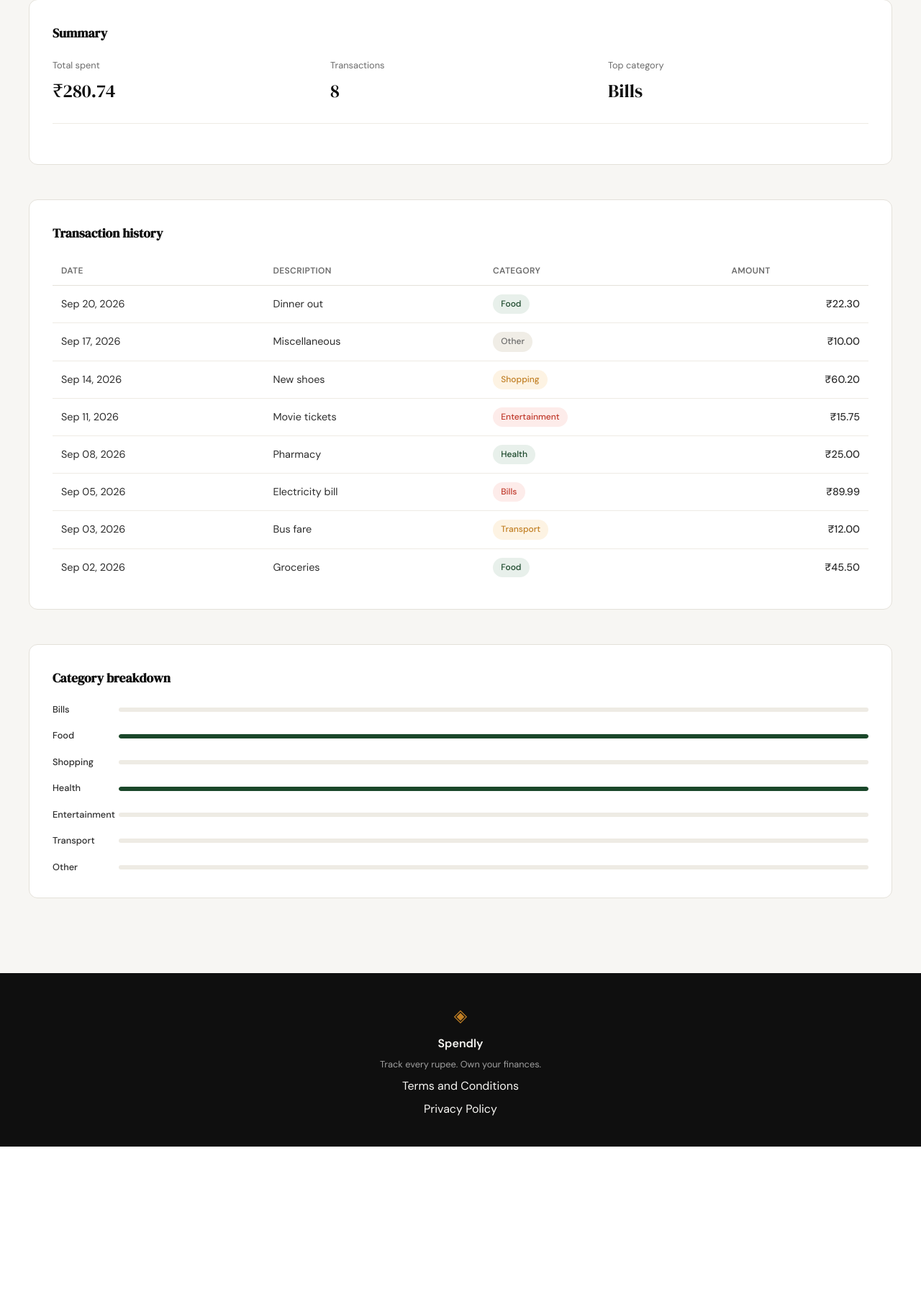
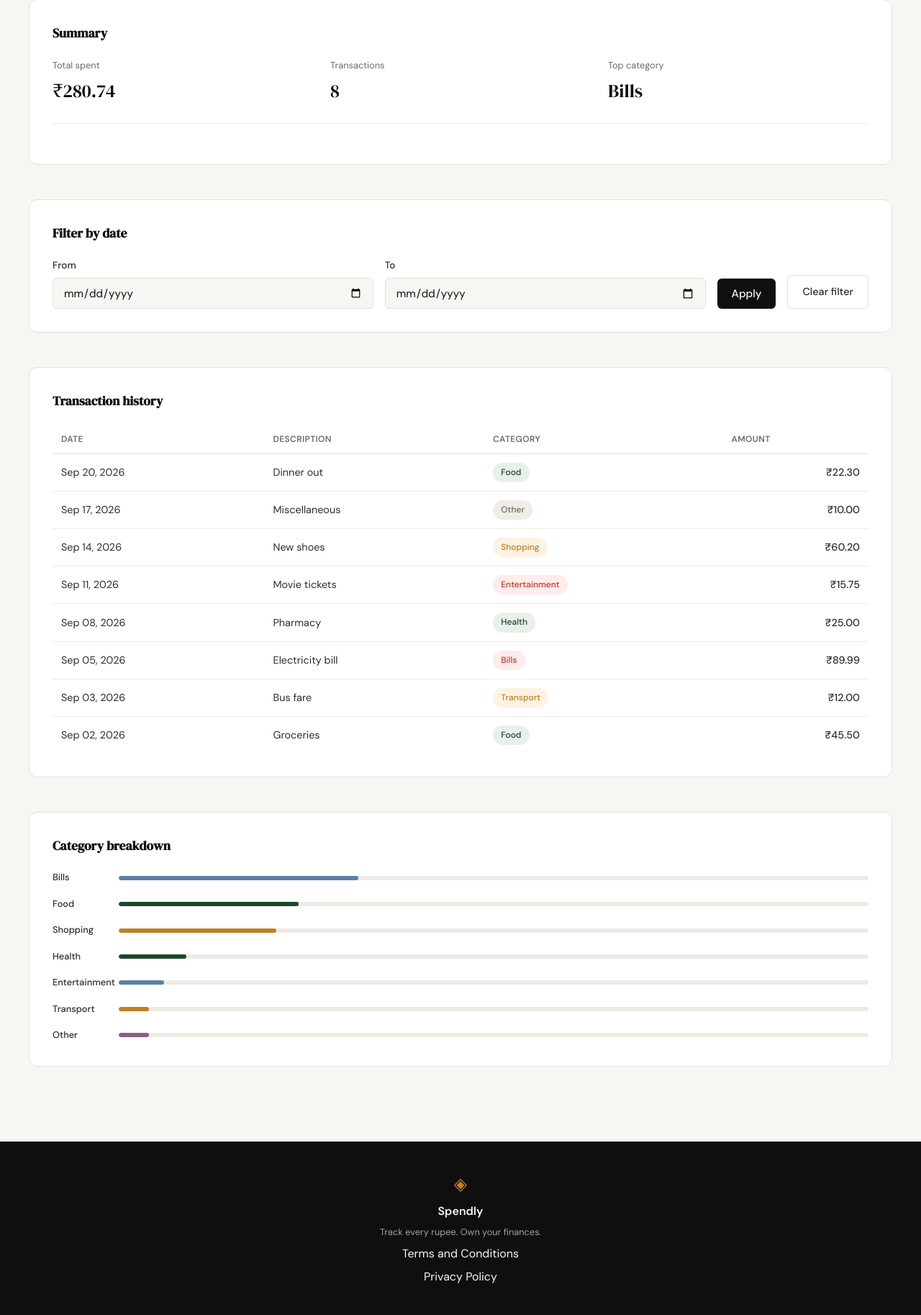
Before and after one commit to mknija/spendly, a Flask app: page /profile in a window 1280 px wide. Shown: the part 311-2138 px from the top of the page at 72% size. Before the commit the page ends 1904 px from the top, so only its background shows below. Run offline with Flask 3, Linux system fonts and the light colour scheme; the visitor is signed in with stand-in values (Sample User, id 1); data comes from the database, SQL or seed files in the repository.

Commit message:
date filter added in profile page

```diff
--- a/app.py
+++ b/app.py
@@ -1,4 +1,5 @@
 import os
+from datetime import datetime
 
 from flask import Flask, render_template, request, redirect, url_for, session
 from werkzeug.security import generate_password_hash, check_password_hash
@@ -120,21 +121,46 @@ def profile():
         initials = user_data["name"][:2].upper()
     user = {**user_data, "initials": initials}
 
+    def _valid_date(s):
+        try:
+            datetime.strptime(s, "%Y-%m-%d")
+            return True
+        except (ValueError, TypeError):
+            return False
+
+    start_raw = request.args.get("start_date", "")
+    end_raw = request.args.get("end_date", "")
+
+    start_date = start_raw if _valid_date(start_raw) else None
+    end_date = end_raw if _valid_date(end_raw) else None
+
+    filter_error = None
+    if start_date and end_date and start_date > end_date:
+        filter_error = "Start date is after end date — showing all-time data instead."
+        start_date, end_date = None, None
+
     # --- SUBAGENT 1: TRANSACTION HISTORY --------------------------------
-    transactions = get_recent_transactions(user_id)
+    transactions = get_recent_transactions(user_id, start_date=start_date, end_date=end_date)
     # ----------------------------------------------------------------------
 
     # --- SUBAGENT 2: SUMMARY STATS ----------------------------------------
-    stats = get_summary_stats(user_id)
+    stats = get_summary_stats(user_id, start_date=start_date, end_date=end_date)
     # ----------------------------------------------------------------------
 
     # --- SUBAGENT 3: CATEGORY BREAKDOWN ------------------------------------
-    raw_breakdown = get_category_breakdown(user_id)
+    raw_breakdown = get_category_breakdown(user_id, start_date=start_date, end_date=end_date)
     breakdown = [{"category": item["name"], "amount": item["amount"], "percent": item["pct"]} for item in raw_breakdown]
     # ------------------------------------------------------------------------
 
     return render_template(
-        "profile.html", user=user, stats=stats, transactions=transactions, breakdown=breakdown
+        "profile.html",
+        user=user,
+        stats=stats,
+        transactions=transactions,
+        breakdown=breakdown,
+        filter_error=filter_error,
+        start_raw=start_raw,
+        end_raw=end_raw,
     )
 
 
--- a/database/queries.py
+++ b/database/queries.py
@@ -1,6 +1,12 @@
 from datetime import datetime
 
 from database.db import get_db
+
+
+def _date_clause(start_date, end_date):
+    if start_date and end_date:
+        return " AND date >= ? AND date <= ?", [start_date, end_date]
+    return "", []
 
 
 def get_user_by_id(user_id):
@@ -18,24 +24,27 @@ def get_user_by_id(user_id):
 
 
 # --- SUBAGENT 2: SUMMARY STATS ------------------------------------------
-def get_summary_stats(user_id):
+def get_summary_stats(user_id, start_date=None, end_date=None):
     """Return dict with total_spent, transaction_count, top_category.
     No expenses -> {"total_spent": 0, "transaction_count": 0, "top_category": "—"}.
     """
     db = get_db()
+    clause, extra_params = _date_clause(start_date, end_date)
+    where = "WHERE user_id = ?" + clause
+    params = [user_id] + extra_params
 
     total_spent = db.execute(
-        "SELECT COALESCE(SUM(amount), 0) FROM expenses WHERE user_id = ?", (user_id,)
+        f"SELECT COALESCE(SUM(amount), 0) FROM expenses {where}", params
     ).fetchone()[0]
 
     transaction_count = db.execute(
-        "SELECT COUNT(*) FROM expenses WHERE user_id = ?", (user_id,)
+        f"SELECT COUNT(*) FROM expenses {where}", params
     ).fetchone()[0]
 
     row = db.execute(
-        "SELECT category FROM expenses WHERE user_id = ? "
+        f"SELECT category FROM expenses {where} "
         "GROUP BY category ORDER BY SUM(amount) DESC LIMIT 1",
-        (user_id,),
+        params,
     ).fetchone()
     top_category = row["category"] if row is not None else "—"
 
@@ -50,16 +59,17 @@ def get_summary_stats(user_id):
 
 
 # --- SUBAGENT 1: TRANSACTION HISTORY -------------------------------------
-def get_recent_transactions(user_id, limit=10):
+def get_recent_transactions(user_id, limit=10, start_date=None, end_date=None):
     """Return list of dicts {date, description, category, amount}, newest
     first, date formatted "%b %d, %Y", description "—" if NULL.
     Empty list if no expenses.
     """
     db = get_db()
+    clause, extra_params = _date_clause(start_date, end_date)
     rows = db.execute(
         "SELECT date, description, category, amount FROM expenses "
-        "WHERE user_id = ? ORDER BY date DESC, created_at DESC LIMIT ?",
-        (user_id, limit),
+        f"WHERE user_id = ?{clause} ORDER BY date DESC, created_at DESC LIMIT ?",
+        [user_id] + extra_params + [limit],
     ).fetchall()
     db.close()
 
@@ -79,15 +89,17 @@ def get_recent_transactions(user_id, limit=10):
 
 
 # --- SUBAGENT 3: CATEGORY BREAKDOWN --------------------------------------
-def get_category_breakdown(user_id):
+def get_category_breakdown(user_id, start_date=None, end_date=None):
     """Return list of dicts {name, amount, pct}, ordered by amount desc;
     pct values are ints summing to 100 (largest category absorbs the
     rounding remainder). Empty list if no expenses.
     """
     db = get_db()
+    clause, extra_params = _date_clause(start_date, end_date)
     rows = db.execute(
-        "SELECT category, SUM(amount) AS total FROM expenses WHERE user_id = ? GROUP BY category ORDER BY total DESC",
-        (user_id,),
+        "SELECT category, SUM(amount) AS total FROM expenses "
+        f"WHERE user_id = ?{clause} GROUP BY category ORDER BY total DESC",
+        [user_id] + extra_params,
     ).fetchall()
     db.close()
 
--- a/static/css/style.css
+++ b/static/css/style.css
@@ -311,13 +311,17 @@ a { color: inherit; text-decoration: none; }
     overflow: hidden;
 }
 
-.mock-bar {
+.mock-bar,
+.mock-bar-2,
+.mock-bar-3,
+.mock-bar-4 {
     height: 100%;
-    background: var(--accent);
+    width: 0;
     border-radius: 999px;
     transition: width 0.6s ease;
 }
 
+.mock-bar { background: var(--accent); }
 .mock-bar-2 { background: var(--accent-2); }
 .mock-bar-3 { background: #5b7fa6; }
 .mock-bar-4 { background: #8b5e83; }
@@ -620,6 +624,13 @@ a { color: inherit; text-decoration: none; }
 
 .profile-section { padding: 3rem 2rem 5rem; }
 
+.filter-form { display: flex; flex-wrap: wrap; align-items: flex-end; gap: 1rem; }
+.filter-form .form-group { margin-bottom: 0; flex: 1 1 160px; }
+.filter-form .btn-submit,
+.filter-form .btn-ghost { width: auto; margin-top: 0; padding: 0.7rem 1.25rem; }
+
+.empty-state { color: var(--ink-muted); padding: 1rem 0; font-size: 0.9rem; }
+
 .profile-container {
     max-width: var(--max-width);
     margin: 0 auto;
@@ -717,11 +728,107 @@ a { color: inherit; text-decoration: none; }
 .badge-c { background: var(--danger-light); color: var(--danger); }
 .badge-d { background: var(--paper-warm); color: var(--ink-muted); }
 
+.bar-fill-0 { width: 0%; }
+.bar-fill-1 { width: 1%; }
+.bar-fill-2 { width: 2%; }
+.bar-fill-3 { width: 3%; }
+.bar-fill-4 { width: 4%; }
 .bar-fill-5 { width: 5%; }
+.bar-fill-6 { width: 6%; }
+.bar-fill-7 { width: 7%; }
+.bar-fill-8 { width: 8%; }
+.bar-fill-9 { width: 9%; }
 .bar-fill-10 { width: 10%; }
+.bar-fill-11 { width: 11%; }
+.bar-fill-12 { width: 12%; }
+.bar-fill-13 { width: 13%; }
+.bar-fill-14 { width: 14%; }
+.bar-fill-15 { width: 15%; }
+.bar-fill-16 { width: 16%; }
+.bar-fill-17 { width: 17%; }
+.bar-fill-18 { width: 18%; }
+.bar-fill-19 { width: 19%; }
 .bar-fill-20 { width: 20%; }
+.bar-fill-21 { width: 21%; }
+.bar-fill-22 { width: 22%; }
+.bar-fill-23 { width: 23%; }
+.bar-fill-24 { width: 24%; }
 .bar-fill-25 { width: 25%; }
+.bar-fill-26 { width: 26%; }
+.bar-fill-27 { width: 27%; }
+.bar-fill-28 { width: 28%; }
+.bar-fill-29 { width: 29%; }
 .bar-fill-30 { width: 30%; }
+.bar-fill-31 { width: 31%; }
+.bar-fill-32 { width: 32%; }
+.bar-fill-33 { width: 33%; }
+.bar-fill-34 { width: 34%; }
+.bar-fill-35 { width: 35%; }
+.bar-fill-36 { width: 36%; }
+.bar-fill-37 { width: 37%; }
+.bar-fill-38 { width: 38%; }
+.bar-fill-39 { width: 39%; }
+.bar-fill-40 { width: 40%; }
+.bar-fill-41 { width: 41%; }
+.bar-fill-42 { width: 42%; }
+.bar-fill-43 { width: 43%; }
+.bar-fill-44 { width: 44%; }
+.bar-fill-45 { width: 45%; }
+.bar-fill-46 { width: 46%; }
+.bar-fill-47 { width: 47%; }
+.bar-fill-48 { width: 48%; }
+.bar-fill-49 { width: 49%; }
+.bar-fill-50 { width: 50%; }
+.bar-fill-51 { width: 51%; }
+.bar-fill-52 { width: 52%; }
+.bar-fill-53 { width: 53%; }
+.bar-fill-54 { width: 54%; }
+.bar-fill-55 { width: 55%; }
+.bar-fill-56 { width: 56%; }
+.bar-fill-57 { width: 57%; }
+.bar-fill-58 { width: 58%; }
+.bar-fill-59 { width: 59%; }
+.bar-fill-60 { width: 60%; }
+.bar-fill-61 { width: 61%; }
+.bar-fill-62 { width: 62%; }
+.bar-fill-63 { width: 63%; }
+.bar-fill-64 { width: 64%; }
+.bar-fill-65 { width: 65%; }
+.bar-fill-66 { width: 66%; }
+.bar-fill-67 { width: 67%; }
+.bar-fill-68 { width: 68%; }
+.bar-fill-69 { width: 69%; }
+.bar-fill-70 { width: 70%; }
+.bar-fill-71 { width: 71%; }
+.bar-fill-72 { width: 72%; }
+.bar-fill-73 { width: 73%; }
+.bar-fill-74 { width: 74%; }
+.bar-fill-75 { width: 75%; }
+.bar-fill-76 { width: 76%; }
+.bar-fill-77 { width: 77%; }
+.bar-fill-78 { width: 78%; }
+.bar-fill-79 { width: 79%; }
+.bar-fill-80 { width: 80%; }
+.bar-fill-81 { width: 81%; }
+.bar-fill-82 { width: 82%; }
+.bar-fill-83 { width: 83%; }
+.bar-fill-84 { width: 84%; }
+.bar-fill-85 { width: 85%; }
+.bar-fill-86 { width: 86%; }
+.bar-fill-87 { width: 87%; }
+.bar-fill-88 { width: 88%; }
+.bar-fill-89 { width: 89%; }
+.bar-fill-90 { width: 90%; }
+.bar-fill-91 { width: 91%; }
+.bar-fill-92 { width: 92%; }
+.bar-fill-93 { width: 93%; }
+.bar-fill-94 { width: 94%; }
+.bar-fill-95 { width: 95%; }
+.bar-fill-96 { width: 96%; }
+.bar-fill-97 { width: 97%; }
+.bar-fill-98 { width: 98%; }
+.bar-fill-99 { width: 99%; }
+.bar-fill-100 { width: 100%; }
 
 /* ------------------------------------------------------------------ */
 /* Responsive                                                          */
--- a/templates/profile.html
+++ b/templates/profile.html
@@ -57,8 +57,28 @@
         </div>
 
         <div class="auth-card">
+            <h2 class="section-title">Filter by date</h2>
+            {% if filter_error %}
+            <div class="auth-error">{{ filter_error }}</div>
+            {% endif %}
+            <form method="GET" action="{{ url_for('profile') }}" class="filter-form">
+                <div class="form-group">
+                    <label for="start_date">From</label>
+                    <input class="form-input" type="date" id="start_date" name="start_date" value="{{ start_raw }}">
+                </div>
+                <div class="form-group">
+                    <label for="end_date">To</label>
+                    <input class="form-input" type="date" id="end_date" name="end_date" value="{{ end_raw }}">
+                </div>
+                <button type="submit" class="btn-submit">Apply</button>
+                <a href="{{ url_for('profile') }}" class="btn-ghost">Clear filter</a>
+            </form>
+        </div>
+
+        <div class="auth-card">
             <h2 class="section-title">Transaction history</h2>
             <div class="table-scroll">
+                {% if transactions %}
                 <table class="txn-table">
                     <thead>
                         <tr>
@@ -79,11 +99,15 @@
                         {% endfor %}
                     </tbody>
                 </table>
+                {% else %}
+                <p class="empty-state">No transactions found for this date range.</p>
+                {% endif %}
             </div>
         </div>
 
         <div class="auth-card">
             <h2 class="section-title">Category breakdown</h2>
+            {% if breakdown %}
             <div class="hero-v2-bars">
                 {% for b in breakdown %}
                 <div class="v2-bar-row">
@@ -94,6 +118,9 @@
                 </div>
                 {% endfor %}
             </div>
+            {% else %}
+            <p class="empty-state">No category data for this date range.</p>
+            {% endif %}
         </div>
 
     </div>
```
Also changed, not shown: .claude/plans/06-date-fileter-for-profile-plan.md (added), .claude/specs/06-date-filter-for-profile.md (added).
